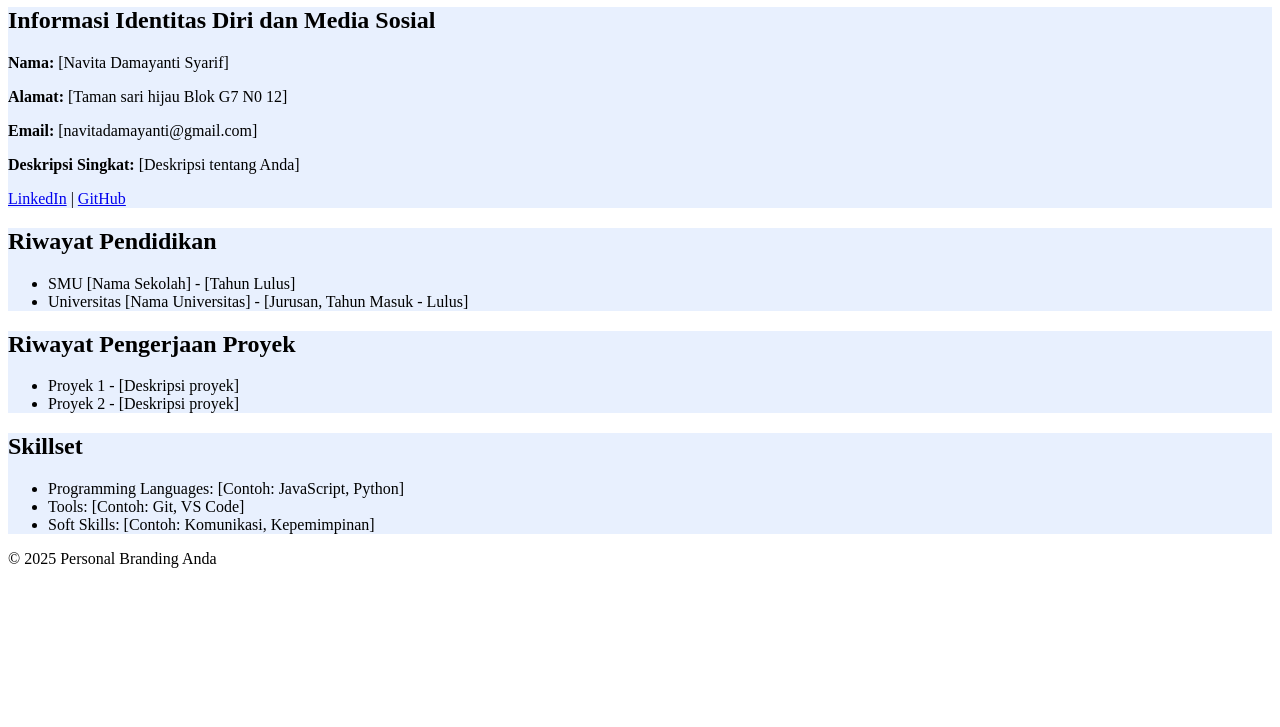
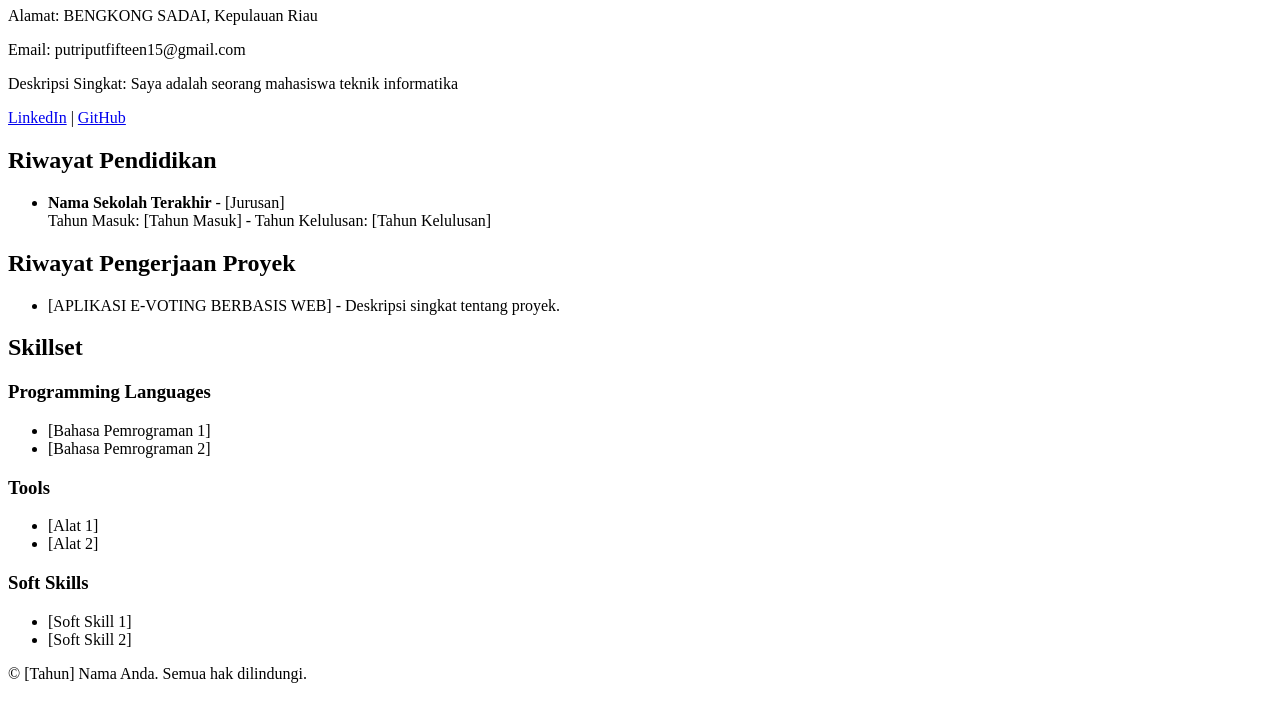
Before and after one commit to navitadamayantisyarif/Personal_Branding, a plain HTML site: page index.html in a window 1280 px wide. Shown: the part 73-800 px from the top of the page. Drawn offline with Linux system fonts and the light colour scheme.

Commit message:
index.html

```diff
--- a/index.html
+++ b/index.html
@@ -3,52 +3,65 @@
 <head>
     <meta charset="UTF-8">
     <meta name="viewport" content="width=device-width, initial-scale=1.0">
-    <title>Personal Branding</title>
-    <link rel="stylesheet" href="styles.css">
+    <title>Personal Branding - PUTRI</title>
+     <link rel="stylesheet" href="styles.css">
+
 </head>
 <body>
     <header>
-        <h1>Personal Branding</h1>
+        <h1>Nama Anda</h1>
+        <p>Alamat: BENGKONG SADAI, Kepulauan Riau </p>
+        <p>Email: putriputfifteen15@gmail.com</p>
+        <p>Deskripsi Singkat: Saya adalah seorang mahasiswa teknik informatika</p>
+        <p>
+            <a href="[LinkedIn URL]">LinkedIn</a> |
+            <a href="[GitHub URL]">GitHub</a>
+        </p>
     </header>
 
-    <section id="identitas">
-        <h2>Informasi Identitas Diri dan Media Sosial</h2>
-        <p><strong>Nama:</strong> [Navita Damayanti Syarif]</p>
-        <p><strong>Alamat:</strong> [Taman sari hijau Blok G7 N0 12]</p>
-        <p><strong>Email:</strong> [navitadamayanti@gmail.com]</p>
-        <p><strong>Deskripsi Singkat:</strong> [Deskripsi tentang Anda]</p>
-        <p><a href="#">LinkedIn</a> | <a href="#">GitHub</a></p>
-    </section>
-
-    <section id="pendidikan">
+    <section id="education">
         <h2>Riwayat Pendidikan</h2>
         <ul>
-            <li>SMU [Nama Sekolah] - [Tahun Lulus]</li>
-            <li>Universitas [Nama Universitas] - [Jurusan, Tahun Masuk - Lulus]</li>
+            <li>
+                <strong>Nama Sekolah Terakhir</strong> - [Jurusan] <br>
+                Tahun Masuk: [Tahun Masuk] - Tahun Kelulusan: [Tahun Kelulusan]
+            </li>
+            <!-- Tambahkan pendidikan lainnya di sini -->
         </ul>
     </section>
 
-    <section id="proyek">
+    <section id="projects">
         <h2>Riwayat Pengerjaan Proyek</h2>
         <ul>
-            <li>Proyek 1 - [Deskripsi proyek]</li>
-            <li>Proyek 2 - [Deskripsi proyek]</li>
+            <li>[APLIKASI E-VOTING BERBASIS WEB] - Deskripsi singkat tentang proyek.</li>
+            <!-- Tambahkan proyek lainnya di sini -->
         </ul>
     </section>
 
-    <section id="skillset">
+    <section id="skills">
         <h2>Skillset</h2>
+        <h3>Programming Languages</h3>
         <ul>
-            <li>Programming Languages: [Contoh: JavaScript, Python]</li>
-            <li>Tools: [Contoh: Git, VS Code]</li>
-            <li>Soft Skills: [Contoh: Komunikasi, Kepemimpinan]</li>
+            <li>[Bahasa Pemrograman 1]</li>
+            <li>[Bahasa Pemrograman 2]</li>
+            <!-- Tambahkan bahasa pemrograman lainnya di sini -->
+        </ul>
+        <h3>Tools</h3>
+        <ul>
+            <li>[Alat 1]</li>
+            <li>[Alat 2]</li>
+            <!-- Tambahkan alat lainnya di sini -->
+        </ul>
+        <h3>Soft Skills</h3>
+        <ul>
+            <li>[Soft Skill 1]</li>
+            <li>[Soft Skill 2]</li>
+            <!-- Tambahkan soft skill lainnya di sini -->
         </ul>
     </section>
 
     <footer>
-        <p>&copy; 2025 Personal Branding Anda</p>
+        <p>&copy; [Tahun] Nama Anda. Semua hak dilindungi.</p>
     </footer>
-
-    <script src="script.js"></script>
 </body>
 </html>
```
